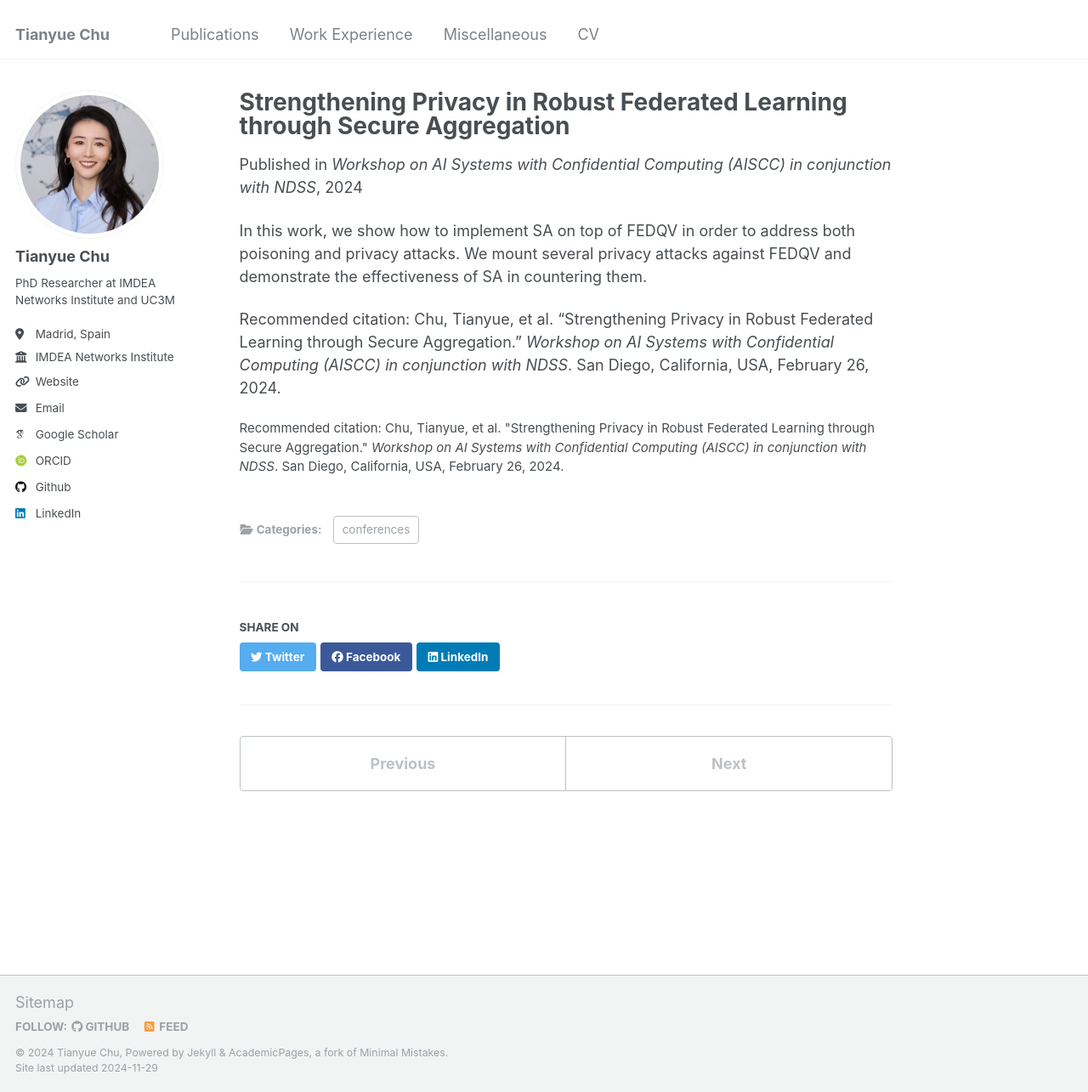
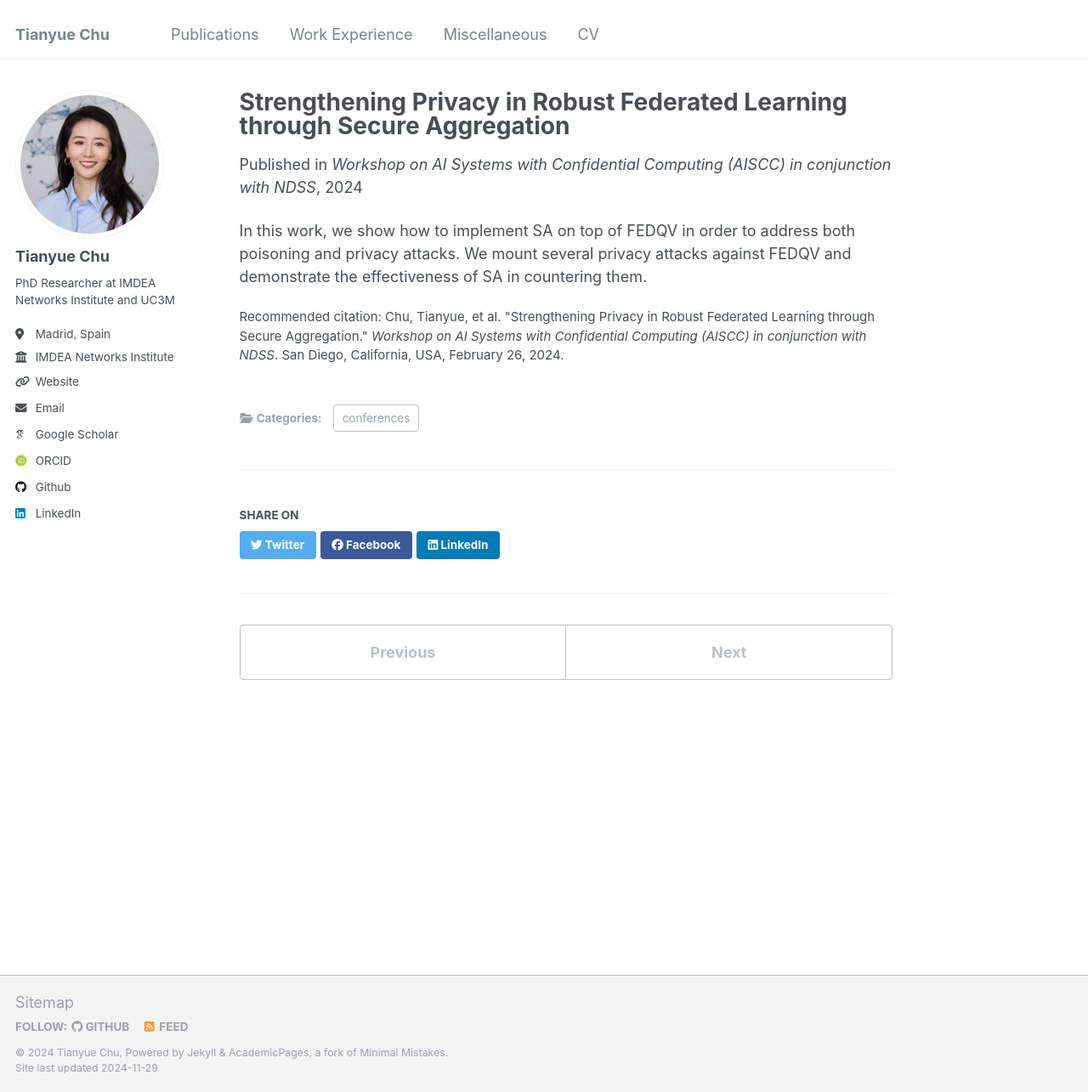
Before and after one commit to TianyueChu/tianyuechu.github.io, a Jekyll site: the page built from _publications/Fedsa_ndss.md, in a window 1280 px wide and 1285 px high. Shown: the whole window at 85% size. Built offline with Jekyll 4.4.1, drawn with Linux system fonts in a browser that asks for light colours; some web fonts are replaced.

Commit message:
publications without citations

```diff
--- a/_publications/Fedsa_ndss.md
+++ b/_publications/Fedsa_ndss.md
@@ -11,5 +11,3 @@
 citation: 'Chu, Tianyue, et al. &quot;Strengthening Privacy in Robust Federated Learning through Secure Aggregation.&quot; <i>Workshop on AI Systems with Confidential Computing (AISCC) in conjunction with NDSS</i>. San Diego, California, USA, February 26, 2024.'
 ---
 In this work, we show how to implement SA on top of FEDQV in order to address both poisoning and privacy attacks. We mount several privacy attacks against FEDQV and demonstrate the effectiveness of SA in countering them.
-
-Recommended citation: Chu, Tianyue, et al. "Strengthening Privacy in Robust Federated Learning through Secure Aggregation." <i>Workshop on AI Systems with Confidential Computing (AISCC) in conjunction with NDSS</i>. San Diego, California, USA, February 26, 2024.
```
Also changed, not shown: _publications/FedQV.md (+0 -2 lines), _publications/Fedrep.md (+0 -3 lines), _publications/Priprune.md (+0 -3 lines).
